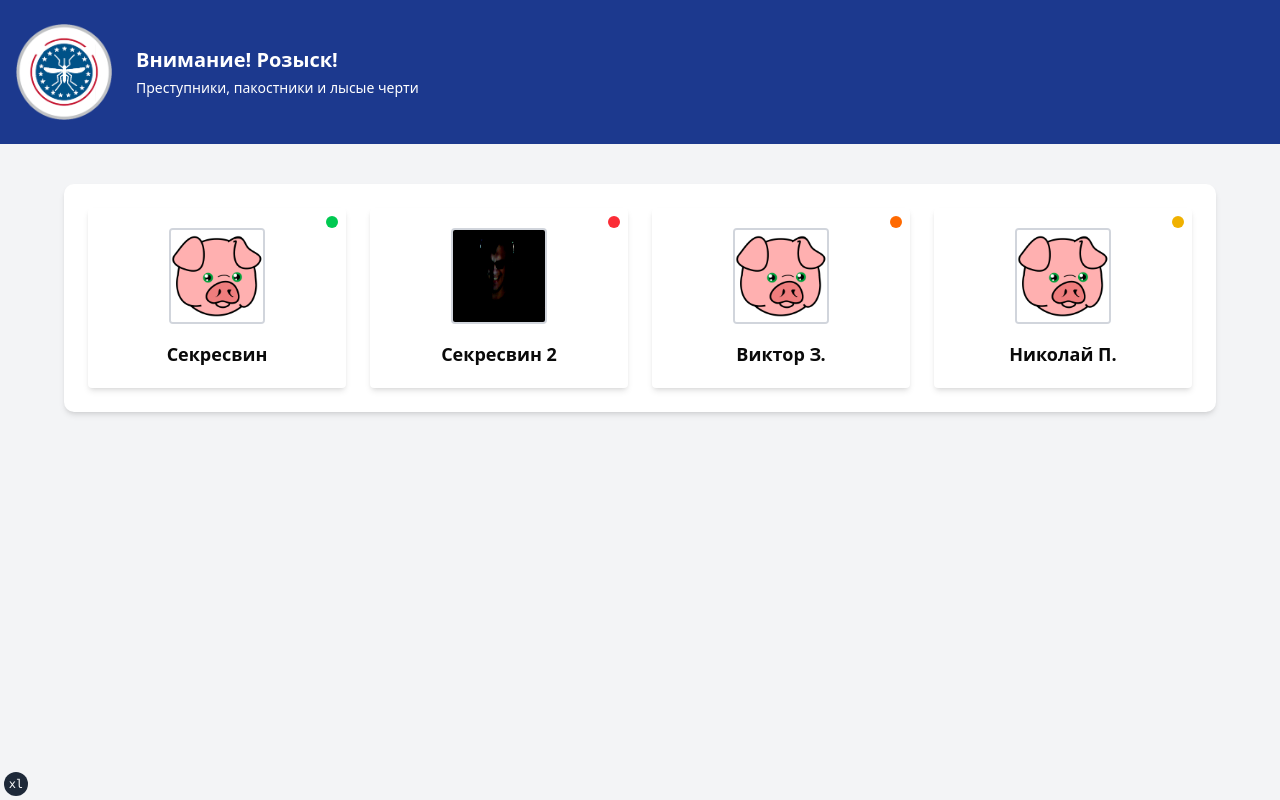
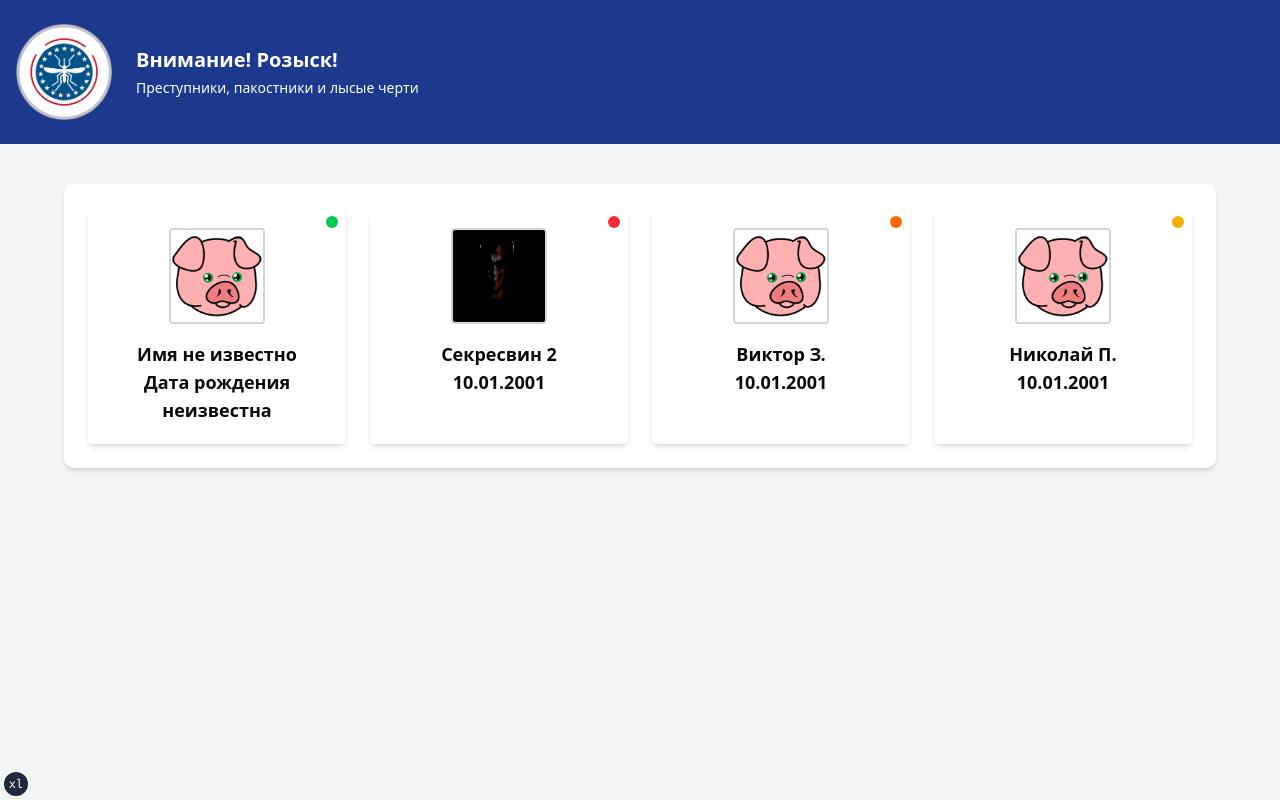
Before and after one commit to BMWmod/project-D.A.U.N, a Next.js app: page /wanted in a window 1280 px wide. Built offline with nearby package versions, Linux system fonts and the light colour scheme.

Commit message:
дополнение розыска, дата рождения

```diff
--- a/app/page.tsx
+++ b/app/page.tsx
@@ -94,10 +94,10 @@ export default function Home() {
               </div>
             </div>
             <Link href="/wanted" className="py-4 text-gray-800 hover:text-blue-900 font-medium">Их розыскивает ООБ</Link>
-            <Link href="/about" className="py-4 text-gray-800 hover:text-blue-900 font-medium">О министерстве</Link>
+            {/* <Link href="/about" className="py-4 text-gray-800 hover:text-blue-900 font-medium">О министерстве</Link> */}
             <Link href="/services" className="py-4 text-gray-800 hover:text-blue-900 font-medium">Услуги</Link>
-            <Link href="#" className="py-4 text-gray-800 hover:text-blue-900 font-medium">Обращения</Link>
-            <Link href="/military" className="py-4 text-gray-800 hover:text-blue-900 font-medium">Military</Link>
+            {/* <Link href="#" className="py-4 text-gray-800 hover:text-blue-900 font-medium">Обращения</Link> */}
+            <Link href="/military" className="py-4 text-gray-800 hover:text-blue-900 font-medium">СНМ КНР</Link>
             <Link href="/administration" className="py-4 text-gray-800 hover:text-blue-900 font-medium">Ваш черт лысый</Link>
             <div className="ml-auto flex items-center space-x-4">
               <button className="text-gray-800 hover:text-blue-900">
--- a/components/CardGridwanted.tsx
+++ b/components/CardGridwanted.tsx
@@ -7,8 +7,9 @@ const CardGridwanted = () => {
     <div className="grid grid-cols-1 sm:grid-cols-2 md:grid-cols-3 lg:grid-cols-4 gap-6 p-6 w-full">
       <WantedCriminalCard
         imageSrc="/wanted_1.png"
-        name="Секресвин"
+        // name="Секресвин"
         crime="Добавил краш в ЭК"
+        // datebirth=""
         reward="50,000 BYN"
         dangerLevel="low"
         lastSeen="Минск, ул. Ленина"
@@ -29,6 +30,7 @@ const CardGridwanted = () => {
       <WantedCriminalCard
         imageSrc="/wanted_3.png"
         name="Секресвин 2"
+        datebirth="10.01.2001"
         crime="Повторное добавление краша в ЭК"
         reward="75,000 BYN"
         dangerLevel="extreme"
@@ -51,6 +53,7 @@ const CardGridwanted = () => {
       <WantedCriminalCard
         imageSrc="/wanted_1.png"
         name="Виктор З."
+        datebirth="10.01.2001"
         crime="Мошенничество в особо крупных размерах"
         reward="25,000 BYN"
         dangerLevel="high"
@@ -72,6 +75,7 @@ const CardGridwanted = () => {
       <WantedCriminalCard
         imageSrc="/wanted_1.png"
         name="Николай П."
+        datebirth="10.01.2001"
         crime="Кража государственного имущества"
         reward="15,000 BYN"
         dangerLevel="medium"
--- a/components/WantedCriminalCard.tsx
+++ b/components/WantedCriminalCard.tsx
@@ -19,6 +19,7 @@ import { Badge } from "@/components/ui/badge";
 interface WantedCriminalCardProps {
   imageSrc: string;
   name: string;
+  datebirth: string;
   crime: string;
   reward?: string;
   dangerLevel?: "low" | "medium" | "high" | "extreme";
@@ -29,8 +30,9 @@ interface WantedCriminalCardProps {
 }
 
 const WantedCriminalCard = ({
-  imageSrc,
-  name,
+  imageSrc = "Изображение отсутствует",
+  name = "Имя не известно" ,
+  datebirth = "Дата рождения неизвестна",
   crime,
   reward = "Не указано",
   dangerLevel = "medium",
@@ -68,6 +70,7 @@ const WantedCriminalCard = ({
                 className="w-24 h-24 mb-4 rounded border-2 border-gray-300"
               />
               <h2 className="text-lg font-semibold">{name}</h2>
+              <h2 className="text-lg font-semibold">{datebirth}</h2>
               <p className="text-gray-600 text-sm">{    }</p>
             </div>
           </DialogTrigger>
@@ -78,6 +81,7 @@ const WantedCriminalCard = ({
             <div className="flex justify-between items-start">
               <div>
                 <h4 className="font-semibold text-sm">{name}</h4>
+                <h4 className="font-semibold text-sm">{datebirth}</h4>
                 <p className="text-xs text-gray-600">{crime}</p>
               </div>
               <Badge variant="outline" className={`${dangerColors[dangerLevel]} text-white border-0`}>
@@ -114,6 +118,7 @@ const WantedCriminalCard = ({
                 </Badge>
               </div>
               <div className="space-y-1 text-sm">
+              <p><strong>Дата рождения:</strong> {datebirth}</p>
                 <p><strong>Основное обвинение:</strong> {crime}</p>
                 <p><strong>Вознаграждение:</strong> {reward}</p>
                 <p><strong>Последнее место обнаружения:</strong> {lastSeen}</p>
```
